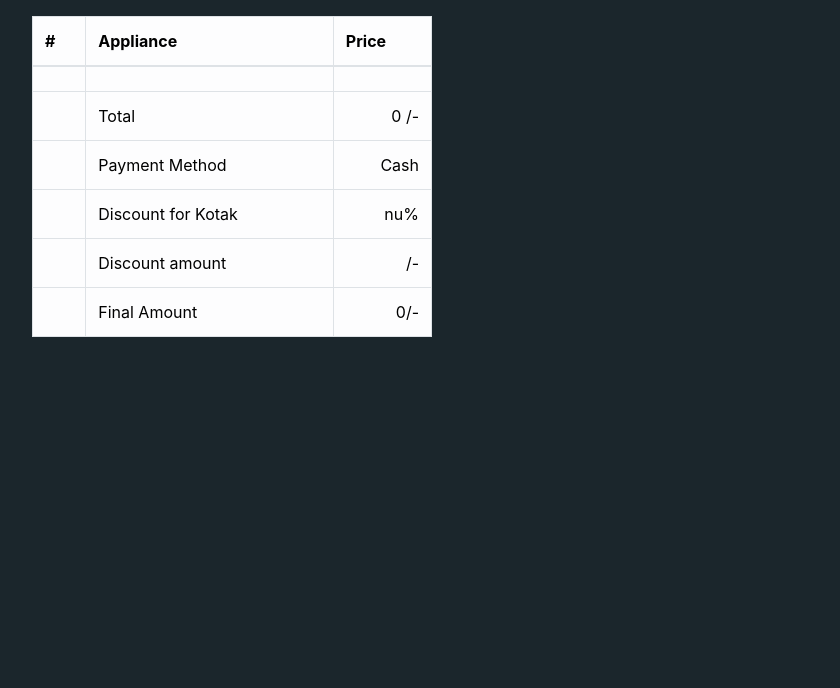
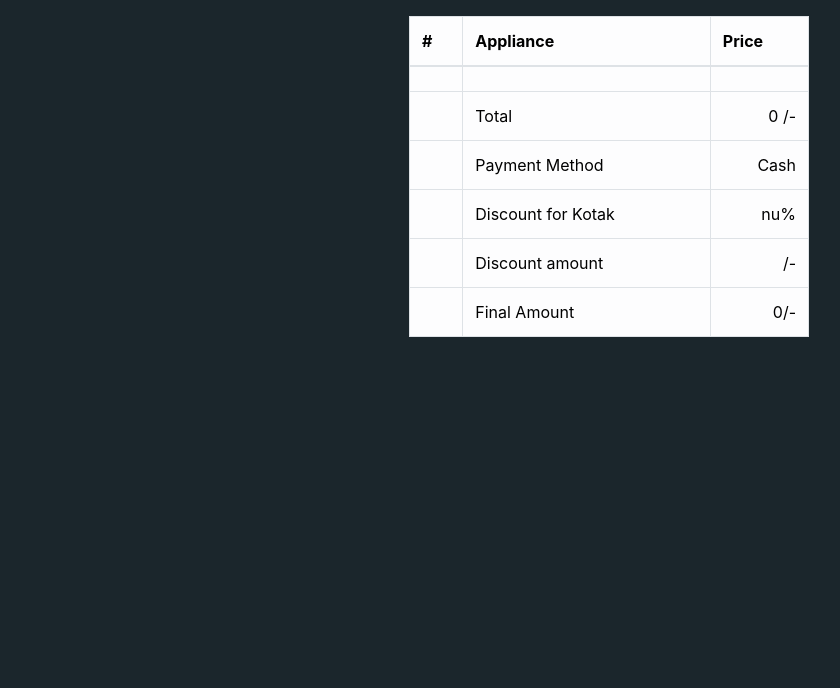
Before and after one commit to DEEJ4Y/BillingPage, a plain HTML site: page billingPage.html in a window 1280 px wide. Shown: the part 112-800 px from the top of the page, without its empty margins (31-871 px from the left). Drawn offline with nearby package versions, Linux system fonts and the light colour scheme.

Commit message:
centered purchase details

```diff
--- a/css/billingpage.css
+++ b/css/billingpage.css
@@ -6,7 +6,7 @@ body {
 
 .billing-style {
   margin: auto;
-  text-align: left;
+  text-align: center;
 }
 
 .details-container {
@@ -14,6 +14,7 @@ body {
 }
 
 .table {
+  margin: auto;
   width: 25rem;
   color: black;
 }
--- a/js/bill.js
+++ b/js/bill.js
@@ -26,7 +26,7 @@ if(paymentMethod == "Card"){
 for(var i = 0; i < cartItems.length; i++){
     for(var j = 0; j < shopItems.length; j++){
         if(cartItems[i] == shopItems[j][0]){
-            $(".total").before("<tr><td>" + (i+1) + "</td><td>" + shopItems[j][1] + "</td><td class='price'>" + shopItems[j][2] + "/-</td></tr>");
+            $(".total").before("<tr><td>" + (i+1) + ".</td><td>" + shopItems[j][1] + "</td><td class='price'>" + shopItems[j][2] + "/-</td></tr>");
         }
     }
 }
```
